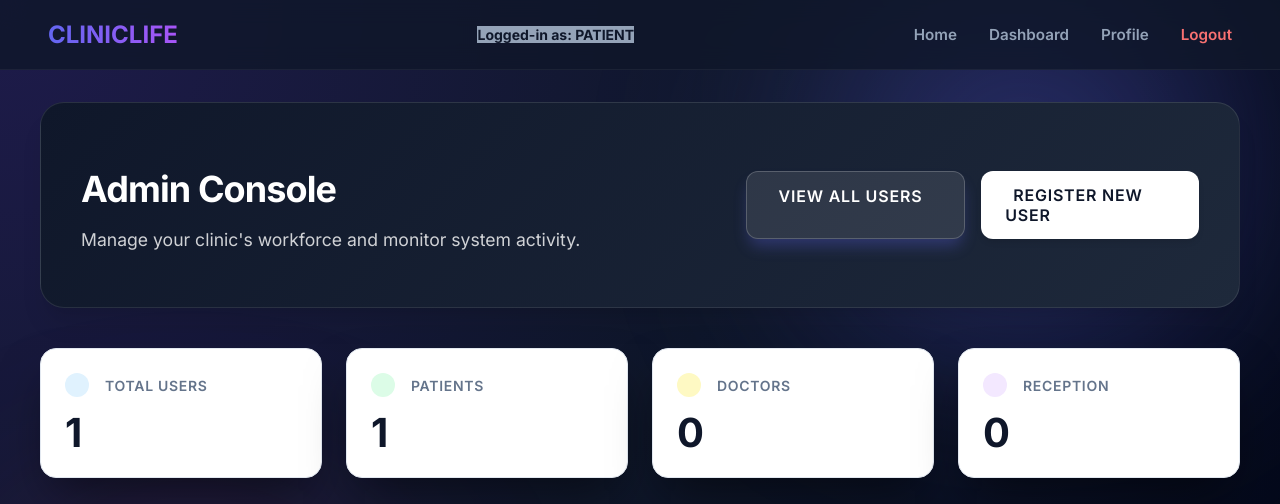
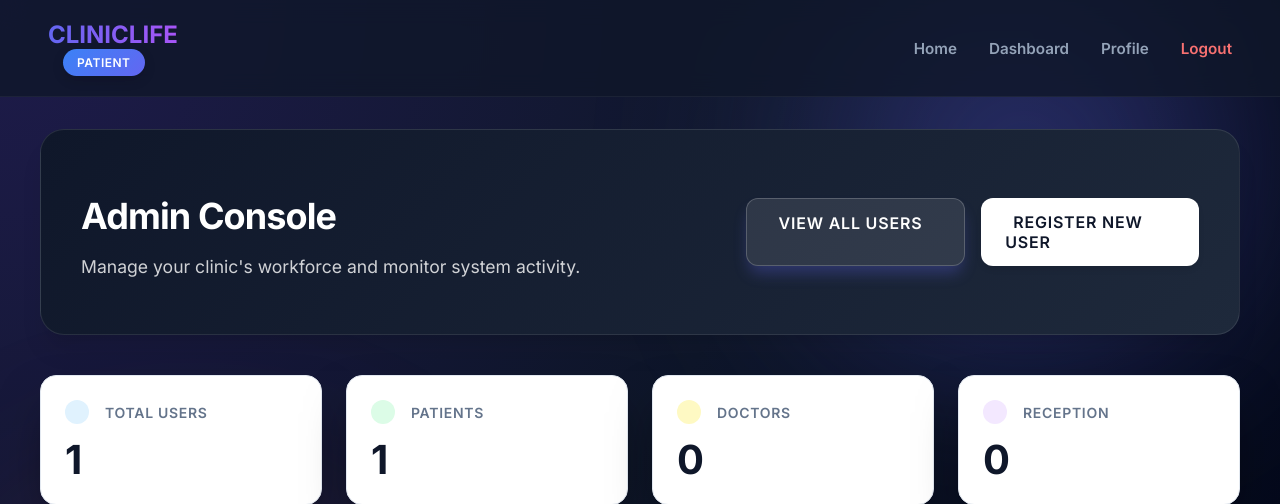
Before and after one commit to Nagham94/Clinic-Appointment-System---Python-Project, a Django app: page /accounts/admin/dashboard/ in a window 1280 px wide. Shown: the top 504 px of the page. Run offline with Django 5.2, Linux system fonts and the light colour scheme; the visitor is signed in with stand-in values (Sample User, id 1); data comes from the database, SQL or seed files in the repository.

Commit message:
Setting time for the message and editing the appearance of role in the dashboard

```diff
--- a/templates/base.html
+++ b/templates/base.html
@@ -21,18 +21,21 @@
 
 <body>
 {###### Edited part, Needs more Edit...####}
+{#Done#}
+{#navbar#}
     {% if not hide_nav %}
     <nav class="navbar">
-        <div class="nav-logo">CLINIC<span>LIFE</span></div>
+    <div class="nav-left">
+        <div class="nav-logo">
+            CLINIC<span>LIFE</span>
+        </div>
+
         {% if user.is_authenticated %}
-{#        <div class="user-role">#}
-{#            <strong>{{ user.get_full_name|default:user.username }}</strong>#}
-{#            ({{ user.role|title }})#}
         <span class="user-role {{ user.role }}">
-                 <strong>Logged-in as: {{ user.role }} </strong>
+            {{ user.role|title }}
         </span>
-{#        </div>#}
         {% endif %}
+    </div>
     <div class="nav-links">
         <a href="{% url 'home' %}" class="nav-item">Home</a>
         {% if user.is_authenticated %}
@@ -62,16 +65,26 @@
         }
 
         .user-role {
-                font-size: 14px;
-                color: #0f172a;
-                margin-left: 20px;
-                background: #94a3b8;
-
+            display: inline-block;
+            font-size: 12px;
+            font-weight: 600;
+            padding: 6px 14px;
+            border-radius: 999px; /* rounded بالكامل */
+            background: linear-gradient(135deg, #3b82f6, #6366f1);
+            color: white;
+            margin-left: 15px;
+            letter-spacing: 0.5px;
+            box-shadow: 0 4px 12px rgba(0, 0, 0, 0.15);
+            text-transform: uppercase;
         }
 
+        .user-role:hover {
+            transform: translateY(-1px);
+            transition: 0.3s ease;
+        }
     </style>
     {% endif %}
-
+{#The message of confirmation#}
     <div class="messages-container">
         {% if messages %}
         {% for message in messages %}
@@ -85,7 +98,7 @@
     {% block content %}
     {% endblock %}
 
-    {% block extra_js %}
+{#Auto Hide teh prev message#}
     <script>
         setTimeout(function () {
             const alerts = document.querySelectorAll('.alert');
@@ -100,7 +113,7 @@
         }, 5000); // 5000 ms = 5 seconds
     </script>
 
-    {% endblock %}
+    {% block extra_js %}{% endblock %}
 </body>
 
 </html>
```
Lines whose indentation alone changed are shown as unchanged.
